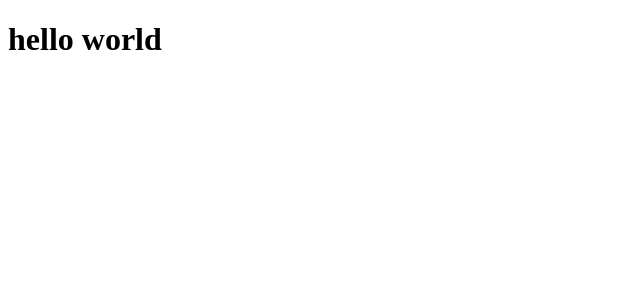
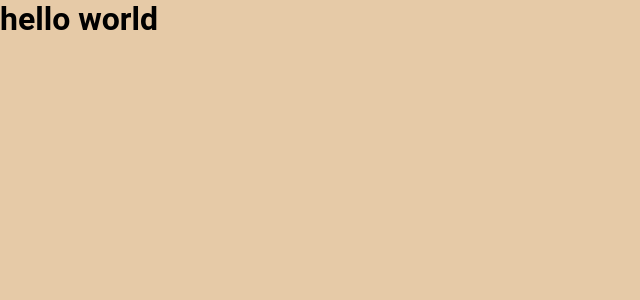
Before and after one commit to diipacheco/react-shopping-cart, a React (Create React App) app: page / in a window 1280 px wide. Shown: the top 300 px of the page, without its empty margins (0-640 px from the left). Built offline with nearby package versions, Linux system fonts and the light colour scheme.

Commit message:
adds styled-components and global application styles

```diff
--- a/package.json
+++ b/package.json
@@ -13,6 +13,7 @@
     "react": "^18.2.0",
     "react-dom": "^18.2.0",
     "react-scripts": "5.0.1",
+    "styled-components": "^5.3.5",
     "typescript": "^4.4.2",
     "web-vitals": "^2.1.0"
   },
@@ -41,6 +42,7 @@
     ]
   },
   "devDependencies": {
+    "@types/styled-components": "^5.1.25",
     "@typescript-eslint/eslint-plugin": "^5.28.0",
     "@typescript-eslint/parser": "^5.28.0",
     "eslint": "^7.32.0 || ^8.2.0",
--- a/src/App.tsx
+++ b/src/App.tsx
@@ -1,10 +1,14 @@
-import React from "react";
+import React from 'react';
+import GlobalStyles from './styles/GlobalStyles';
 
 function App() {
   return (
-    <div className="App">
-      <h1>hello world</h1>
-    </div>
+    <>
+      <GlobalStyles />
+      <div className="App">
+        <h1>hello world</h1>
+      </div>
+    </>
   );
 }
 
--- /dev/null
+++ b/src/styles/GlobalStyles.tsx
@@ -0,0 +1,33 @@
+import { createGlobalStyle } from 'styled-components';
+
+export default createGlobalStyle`
+  * {
+    margin: 0;
+    padding: 0;
+    box-sizing: border-box;
+    color: var(--dark-grey);
+  }
+  html, body, #root {
+    max-width: 100vw;
+    max-height: 100vh;
+    width: 100%;
+    height: 100%;
+  }
+  *, button, input {
+    border: 0;
+    background: none;
+    font-family: 'Roboto', sans-serif;
+  }
+  html {
+    background: var(--background);
+  }
+  :root {
+    --white: #FFFFFF;
+    --brown: #47250E;
+    --light-brown: #786050;
+    --orange: #F78131;
+    --dark-orange: #C46627;
+    --background: #E6CAA7;
+    --box-shadow: #00000029;
+  }
+`;
```
Also changed, not shown: src/index.tsx (+4 -4 lines), .eslintrc.json, 1 other file (tests, documents, lock files or other folders).
